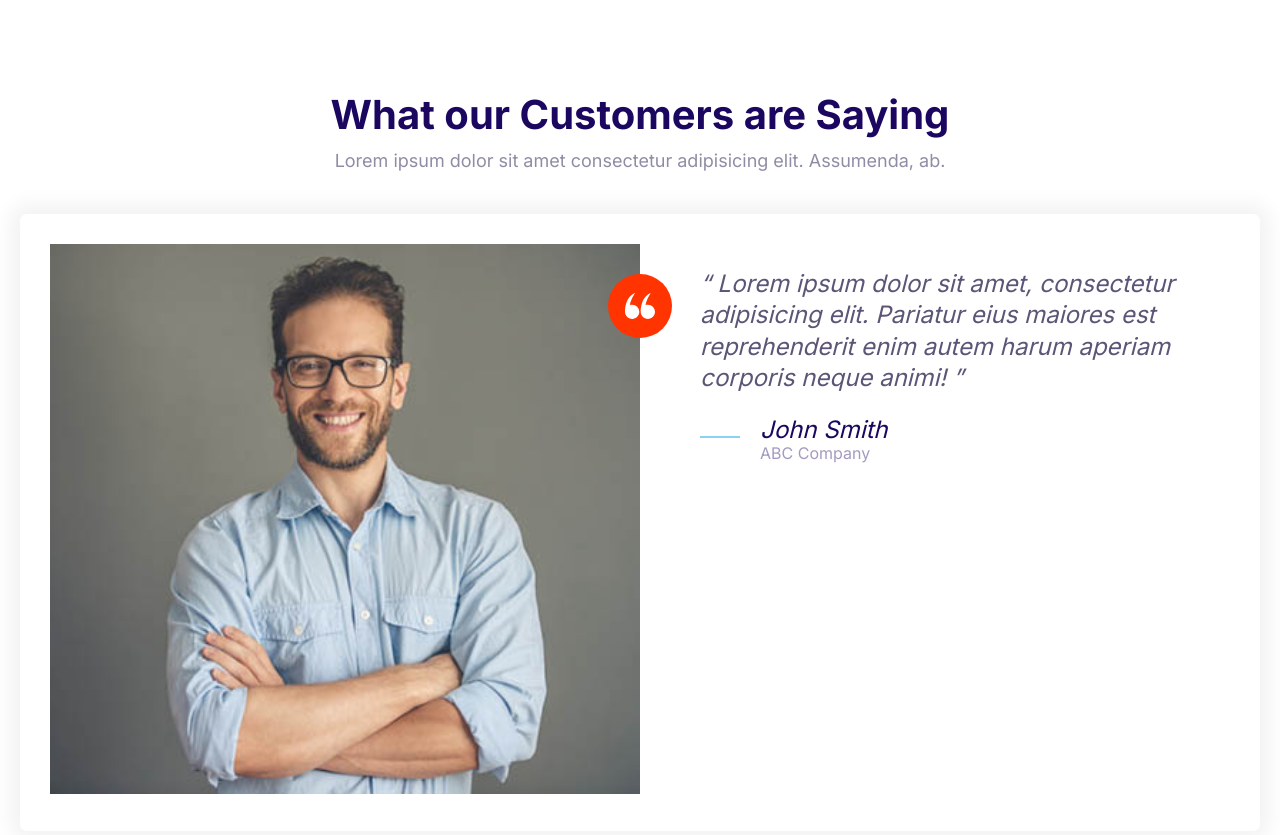
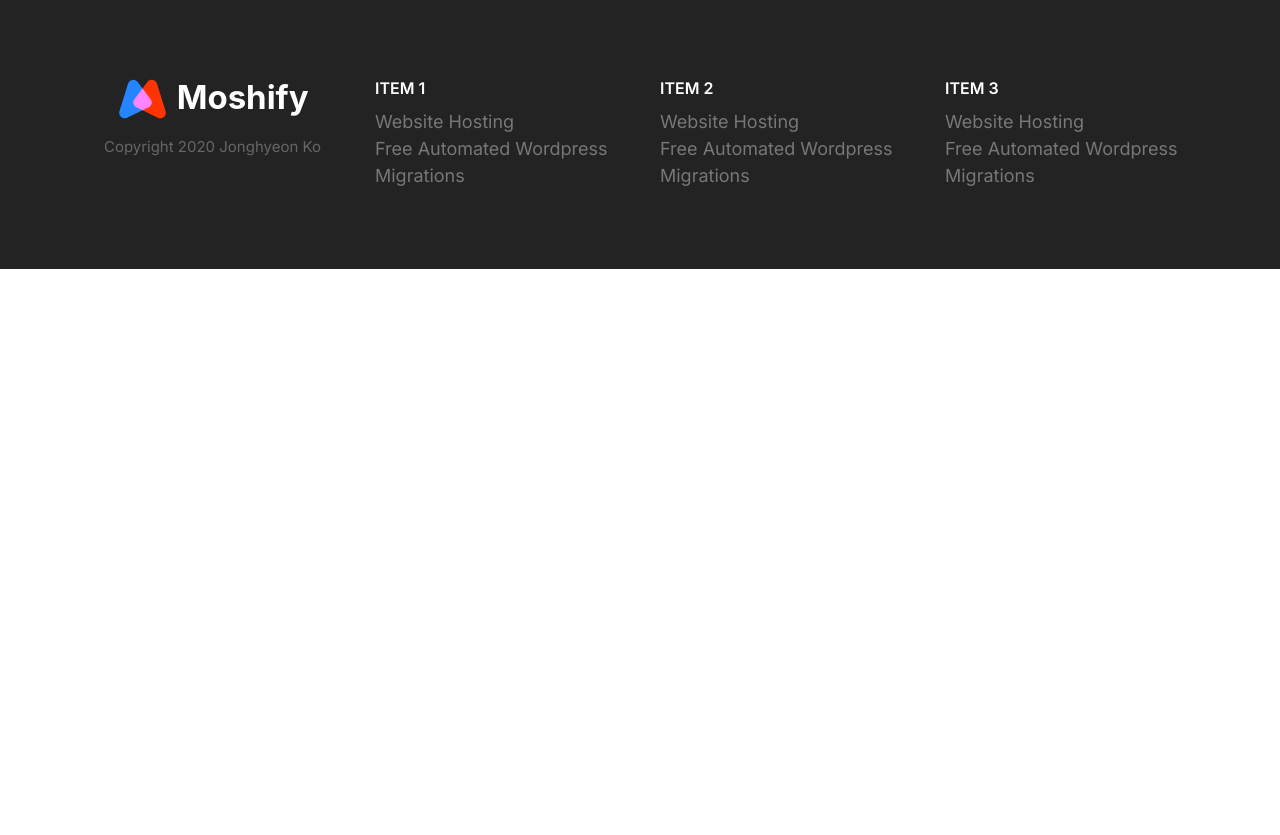
Before and after one commit to manudeli/Season-And-Work, a plain HTML site: page index.html in a window 1280 px wide. After the commit the page ends 800 px from the top, so only its background shows below. Drawn offline with Linux system fonts and the light colour scheme.

Commit message:
Build the block of footer.

```diff
--- a/css/styles.css
+++ b/css/styles.css
@@ -586,7 +586,7 @@ a {
 
 .collapsible__chevron {
   transition: transform 0.2s;
-  transform: rotate(-180deg);
+  transform: rotate(180deg);
 }
 
 .collapsible__content {
@@ -816,3 +816,80 @@ a {
     min-width: 700px;
   }
 }
+
+/* Footer Block */
+.footer {
+  background: #232323;
+}
+
+.footer a {
+  color: #777;
+  transition: color 0.3s;
+}
+
+.footer a:hover {
+  color: #fff;
+}
+
+.footer__section {
+  padding: 2rem;
+  border-bottom: 1px solid #393939;
+}
+
+.footer__section .list {
+  margin: 0;
+}
+
+.footer__heading {
+  text-transform: uppercase;
+  font-weight: 600;
+}
+
+.footer__brand {
+  margin-top: 4rem;
+  text-align: center;
+}
+
+.footer__brand img {
+  /* TODO: Consider refactoring this and applying it to all images. */
+  width: 100%;
+  max-width: 230px;
+}
+
+.footer__copyright {
+  font-size: 2.1rem;
+  color: #fff;
+  opacity: 0.3;
+}
+
+@media screen and (min-width: 768px) {
+  .footer__sections {
+    grid-template-columns: repeat(auto-fit, minmax(10rem, 1fr));
+  }
+
+  .footer .collapsible__chevron {
+    display: none;
+  }
+
+  .footer .collapsible__content {
+    opacity: 1;
+    max-height: 100%;
+  }
+
+  .footer__brand {
+    order: -1;
+    margin-top: 1rem;
+  }
+
+  .footer__copyright {
+    font-size: 1.5rem;
+  }
+
+  .footer__section {
+    border: 0;
+  }
+
+  .footer__heading {
+    font-size: 1.6rem;
+  }
+}
--- a/index.html
+++ b/index.html
@@ -14,49 +14,59 @@
     <title>시즌앤워크 | Season & Work</title>
   </head>
   <body>
-    <section class="block">
-      <header class="block__header">
-        <h2>What our Customers are Saying</h2>
-        <p>
-          Lorem ipsum dolor sit amet consectetur adipisicing elit. Assumenda,
-          ab.
-        </p>
-      </header>
-      <div class="card testimonial">
-        <div class="grid grid--1x2">
-          <div class="testimonial__image">
-            <img
-              src="images/testimonial.jpg"
-              alt="A happy, smiling customer"
-            /><span class="icon-container icon-container--accent">
-              <svg class="icon icon--white icon--small">
-                <use xlink:href="images/sprite.svg#quotes" />
-              </svg>
-            </span>
+    <footer class="block block--dark footer">
+      <div class="container grid footer__sections">
+        <section class="collapsible collapsible--expanded footer__section">
+          <header class="collapsible__header">
+            <h2 class="collapsible__heading footer__heading">Item 1</h2>
+            <svg class="icon icon--white collapsible__chevron">
+              <use xlink:href="images/sprite.svg#chevron" />
+            </svg>
+          </header>
+          <div class="collapsible__content">
+            <ul class="list">
+              <li><a href="#">Website Hosting</a></li>
+              <li><a href="#">Free Automated Wordpress</a></li>
+              <li><a href="#">Migrations</a></li>
+            </ul>
           </div>
-          <blockquote class="quote">
-            <p class="quote__text">
-              Lorem ipsum dolor sit amet, consectetur adipisicing elit. Pariatur
-              eius maiores est reprehenderit enim autem harum aperiam corporis
-              neque animi!
-            </p>
-            <footer>
-              <div class="media">
-                <div class="media__image">
-                  <svg class="icon icon--primary quote__line">
-                    <use xlink:href="images/sprite.svg#line" />
-                  </svg>
-                </div>
-                <div class="media__body">
-                  <h3 class="media__title quote__author">John Smith</h3>
-                  <p class="quote__organization">ABC Company</p>
-                </div>
-              </div>
-            </footer>
-          </blockquote>
-        </div>
+        </section>
+        <section class="collapsible footer__section">
+          <header class="collapsible__header">
+            <h2 class="collapsible__heading footer__heading">Item 2</h2>
+            <svg class="icon icon--white collapsible__chevron">
+              <use xlink:href="images/sprite.svg#chevron" />
+            </svg>
+          </header>
+          <div class="collapsible__content">
+            <ul class="list">
+              <li><a href="#">Website Hosting</a></li>
+              <li><a href="#">Free Automated Wordpress</a></li>
+              <li><a href="#">Migrations</a></li>
+            </ul>
+          </div>
+        </section>
+        <section class="collapsible footer__section">
+          <header class="collapsible__header">
+            <h2 class="collapsible__heading footer__heading">Item 3</h2>
+            <svg class="icon icon--white collapsible__chevron">
+              <use xlink:href="images/sprite.svg#chevron" />
+            </svg>
+          </header>
+          <div class="collapsible__content">
+            <ul class="list">
+              <li><a href="#">Website Hosting</a></li>
+              <li><a href="#">Free Automated Wordpress</a></li>
+              <li><a href="#">Migrations</a></li>
+            </ul>
+          </div>
+        </section>
+        <section class="footer__brand">
+          <img src="images/logo.svg" alt="" />
+          <p class="footer__copyright">Copyright 2020 Jonghyeon Ko</p>
+        </section>
       </div>
-    </section>
+    </footer>
     <script src="js/main.js"></script>
   </body>
 </html>
```
Also changed, not shown: components/block__footer.html (added, +53 -0 lines).
